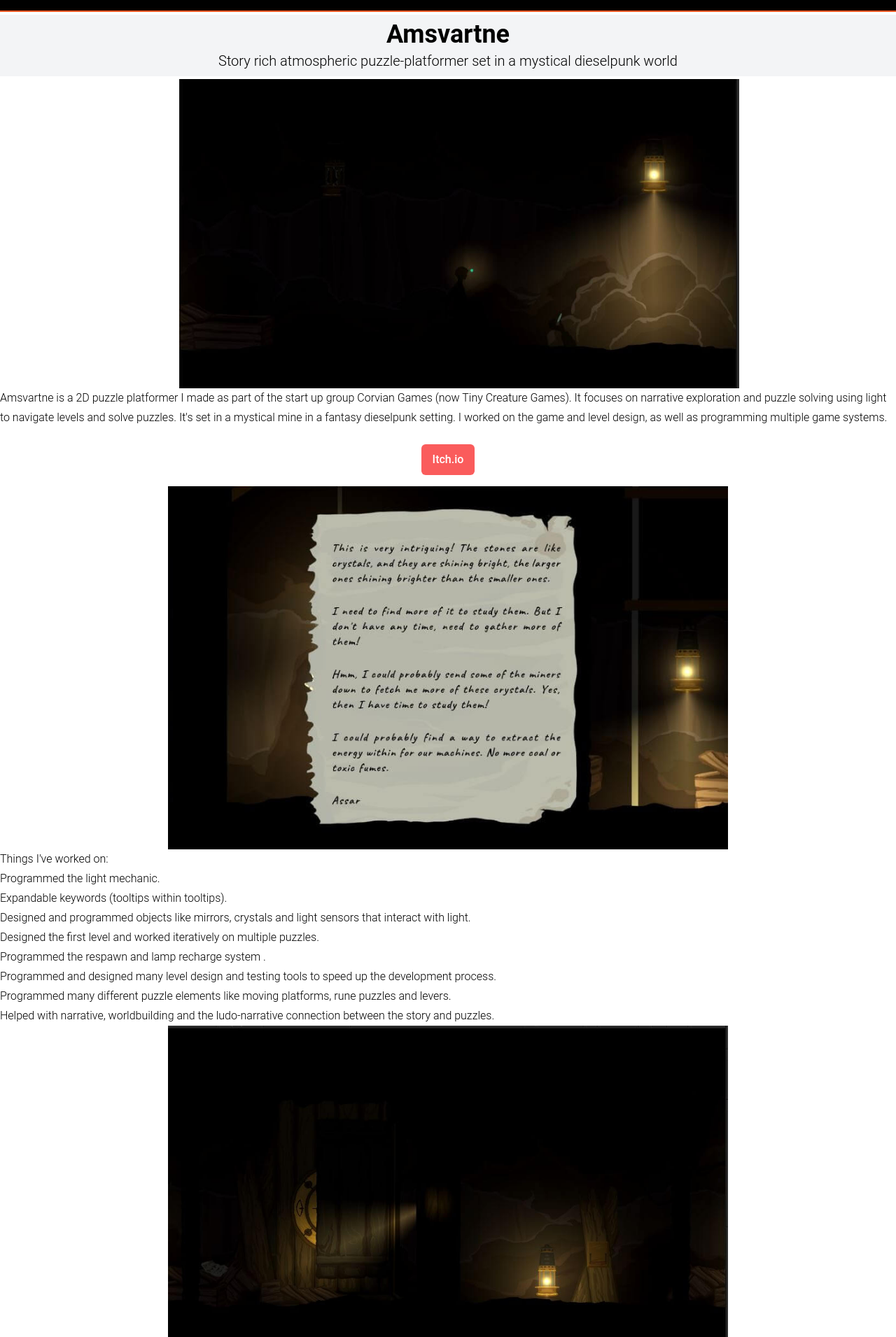
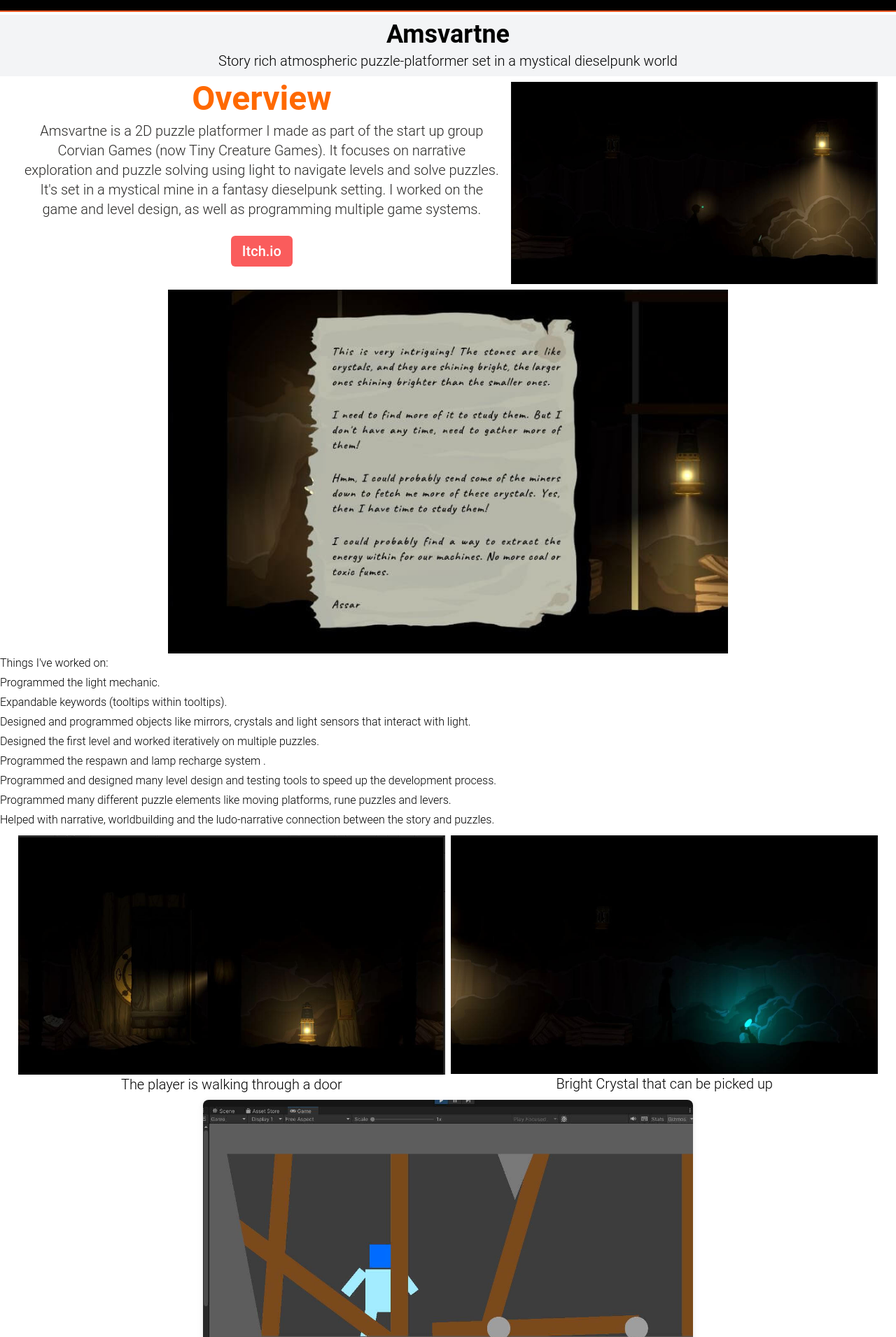
Before and after one commit to Acasez/acasez.github.io, a React (Vite) app: page /Amsvartne in a window 1280 px wide. Shown: the part 89-2000 px from the top of the page at 70% size. Built offline with nearby package versions, Linux system fonts and the light colour scheme.

Commit message:
Amsvartne start + footer updated

```diff
--- a/src/Subpages/Amsvartne.tsx
+++ b/src/Subpages/Amsvartne.tsx
@@ -2,7 +2,15 @@ import PortfolioDoubleImageRow from "../PortfolioRows/PortfolioDoubleImageRow";
 import PortfolioListRow from "../PortfolioRows/PortfolioListRow";
 import PortfolioRow from "../PortfolioRows/PortfolioOverviewRow";
 import PortfolioRowFrame from "../PortfolioRows/PortfolioRowFrame";
+import ImageDisplay from "../components/ImageDisplay";
+import MarkdownSection from "../components/MarkdownSection";
+import ProjectLinks from "../components/ProjectLinks";
+import Section from "../components/Section";
 import TitleSection from "../components/TitleSection";
+import aboutMeMarkdown from "../markdown/Amsvartne.md?raw";
+import { parseMarkdownByHeaders } from "../utils/parseMarkdown";
+
+const MarkdownText = parseMarkdownByHeaders(aboutMeMarkdown);
 
 export default function Amsvartne() {
   return (
@@ -12,15 +20,16 @@ export default function Amsvartne() {
         subtitle="Story rich atmospheric puzzle-platformer set in a mystical dieselpunk world"
         topBorder={false}
       />
-      <PortfolioRowFrame reverse={true} introRow={true}>
-        <PortfolioRow //Overview
+      <Section>
+        <MarkdownSection name="Overview" description={MarkdownText.Overview}>
+          <ProjectLinks itchLink="https://corviangames.itch.io/amsvartne" />
+        </MarkdownSection>
+        <ImageDisplay
           imageLocation="images/Amsvartne/AmsvartneLamp.jpg"
           altText="Screenshot showing a card and a tooltip displaying the Nature Track feature from the Mariestad Climate Game"
-          description="Amsvartne is a 2D puzzle platformer I made as part of the start up group Corvian Games (now Tiny Creature Games). It focuses on narrative exploration and puzzle solving using light to navigate levels and solve puzzles. It's set in a mystical mine in a fantasy dieselpunk setting. I worked on the game and level design, as well as programming multiple game systems.
-"
-          itchLink="https://corviangames.itch.io/amsvartne"
+          coverImage={false}
         />
-      </PortfolioRowFrame>
+      </Section>
       <PortfolioRowFrame reverse={false}>
         <PortfolioListRow //Features List
           imageLocation="images/Amsvartne/Amsvartnelorepage.JPG"
@@ -38,14 +47,20 @@ export default function Amsvartne() {
           ]}
         />
       </PortfolioRowFrame>
-      <PortfolioRowFrame reverse={false}>
-        <PortfolioDoubleImageRow //Double Image
-          imageLocationOne="images/Amsvartne/lightbehindwall.JPG"
-          altTextOne="screenshot of the game, the player is walking through a door"
-          imageLocationTwo="images/Amsvartne/shineBright.JPG"
-          altTextTwo="Bright Crystal that can be picked up"
+      <Section>
+        <ImageDisplay
+          imageLocation="images/Amsvartne/lightbehindwall.JPG"
+          altText="Screenshot of the game, the player is walking through a door"
+          imageCaption="The player is walking through a door"
+          coverImage={false}
         />
-      </PortfolioRowFrame>
+        <ImageDisplay
+          imageLocation="images/Amsvartne/shineBright.JPG"
+          altText="Bright Crystal that can be picked up"
+          imageCaption="Bright Crystal that can be picked up"
+          coverImage={false}
+        />
+      </Section>
       <PortfolioRowFrame reverse={false}>
         <PortfolioRow //Initial Idea
           name="Initial Idea"
--- a/src/components/ContentRow.tsx
+++ b/src/components/ContentRow.tsx
@@ -6,7 +6,7 @@ interface RowProps {
 
 export default function RowFrame({ reverse, children, vertical }: RowProps) {
   const base =
-    "flex items-start justify-center mx-[2%] transition-[transform,box-shadow] duration-200 ease-in-out hover:-translate-y-0.5 hover:shadow-[0_4px_16px_rgba(0,0,0,0.15)]";
+    "flex items-start justify-center gap-2 mx-[2%] transition-[transform,box-shadow] duration-200 ease-in-out hover:-translate-y-0.5 hover:shadow-[0_4px_16px_rgba(0,0,0,0.15)]";
 
   const variant = vertical ? "flex-col" : reverse ? "flex-row-reverse" : "";
 
--- a/src/components/Footer.tsx
+++ b/src/components/Footer.tsx
@@ -1,5 +1,7 @@
 export default function Footer() {
   return (
-    <>Edvin Skogsholm Sanne's Portfolio, made using React 19 + Typescript</>
+    <div className="bg-amber-100 text-center mt-5">
+      Page made with React 19 + Typescript + Tailwind + Vite.
+    </div>
   );
 }
--- a/src/components/MarkdownSection.tsx
+++ b/src/components/MarkdownSection.tsx
@@ -77,7 +77,7 @@ export default function MarkdownSection({
   };
 
   return (
-    <div className="portfolio-text m-1">
+    <div className="portfolio-text">
       {projectPageLink ? (
         <NavLink
           className="text-5xl text-text-projectTitle text-center font-bold block self-center mb-2"
--- a/src/components/TitleSection.tsx
+++ b/src/components/TitleSection.tsx
@@ -2,7 +2,7 @@ interface TitleSectionProps {
   title: string;
   subtitle: string;
   extraLine?: string;
-  topBorder: boolean;
+  topBorder?: boolean;
 }
 
 export default function TitleSection({
```
